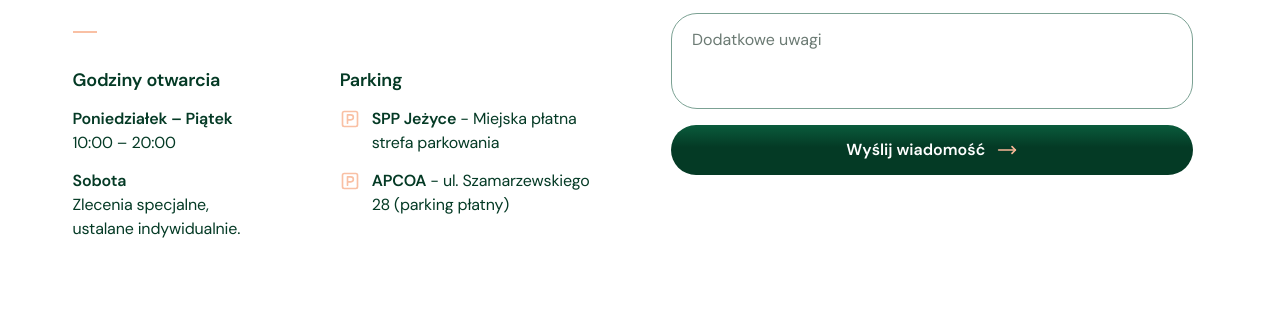
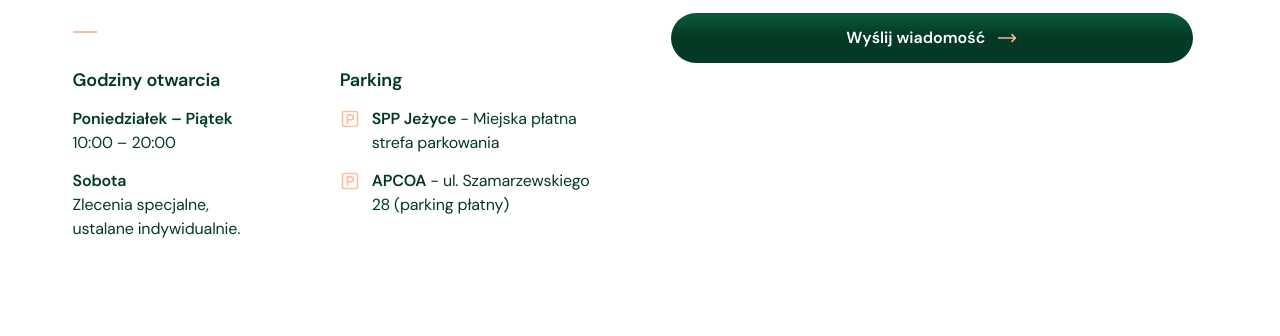
Before and after one commit to eterdeltest/totoo, a plain HTML site: page kontakt.html in a window 1280 px wide. Shown: the part 735-1071 px from the top of the page. Drawn offline with Linux system fonts and the light colour scheme.

Commit message:
Formularz kontaktowy bez pola "Dodatkowe uwagi"
Pole wolnego tekstu usunięte, żeby nikt nie wpisywał w nim informacji
o stanie zdrowia (dane szczególnej kategorii wg RODO).

Co-Authored-By: Claude Fable 5.2 <noreply@anthropic.com>

```diff
--- a/kontakt.html
+++ b/kontakt.html
@@ -127,7 +127,6 @@
                 </select>
                 <svg width="18" height="18" viewBox="0 0 24 24" fill="none" stroke="currentColor" stroke-width="2" stroke-linecap="round" stroke-linejoin="round"><path d="m6 9 6 6 6-6"/></svg>
               </div>
-              <textarea name="notes" placeholder="Dodatkowe uwagi" aria-label="Dodatkowe uwagi" data-lenis-prevent></textarea>
               <button class="btn btn-dark" type="submit">Wyślij wiadomość
                 <svg class="ic-m" width="20" height="20" viewBox="0 0 24 24" fill="none" stroke="currentColor" stroke-width="2" stroke-linecap="round" stroke-linejoin="round"><path d="M3.7 3.5 21 12 3.7 20.5 6.5 12 3.7 3.5Z"/><path d="M6.5 12H21"/></svg>
                 <svg class="ic-d" width="20" height="20" viewBox="0 0 24 24" fill="none" stroke="currentColor" stroke-width="2" stroke-linecap="round" stroke-linejoin="round"><path d="M18 8L22 12L18 16"/><path d="M2 12H22"/></svg>
```
